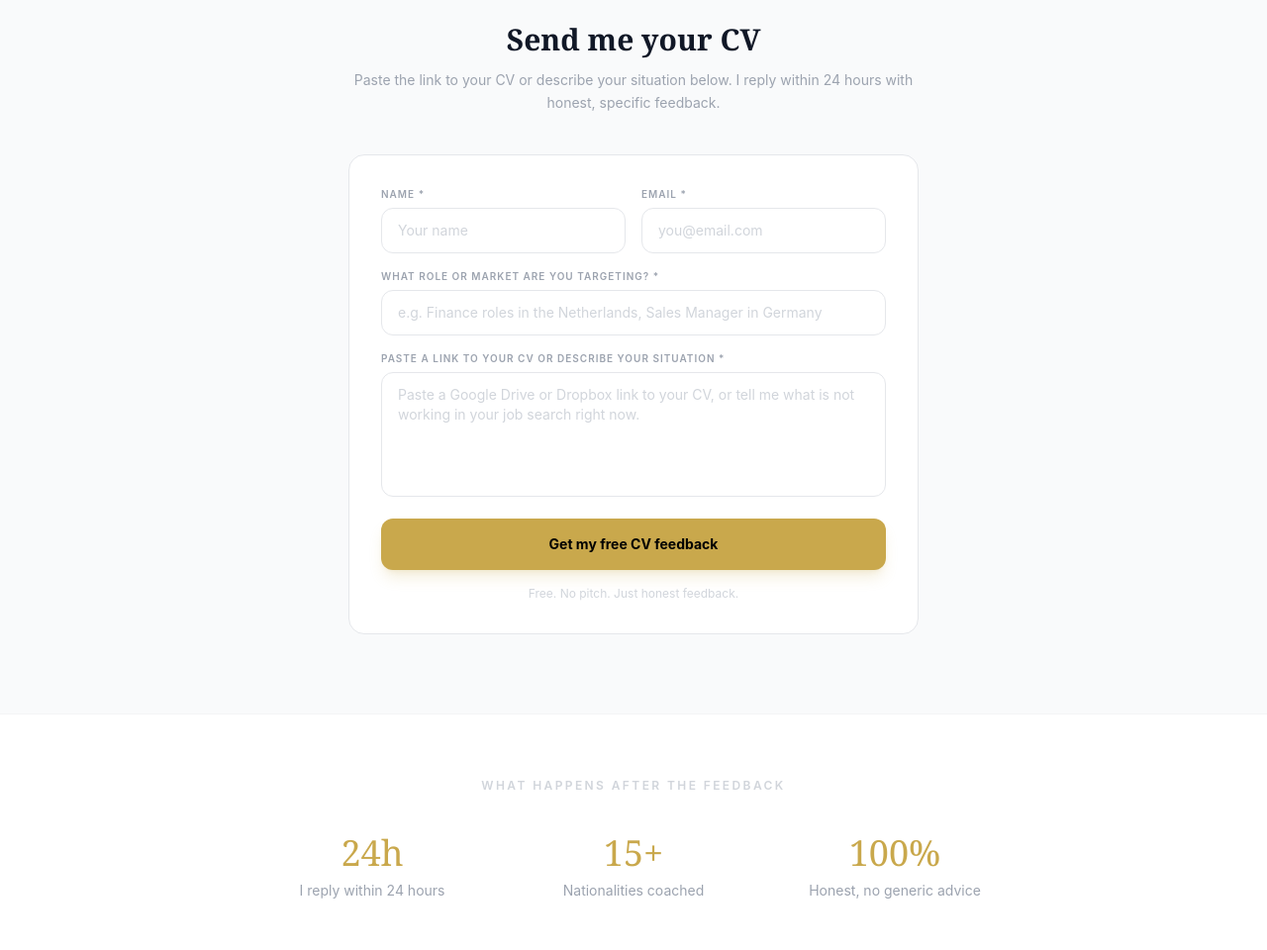
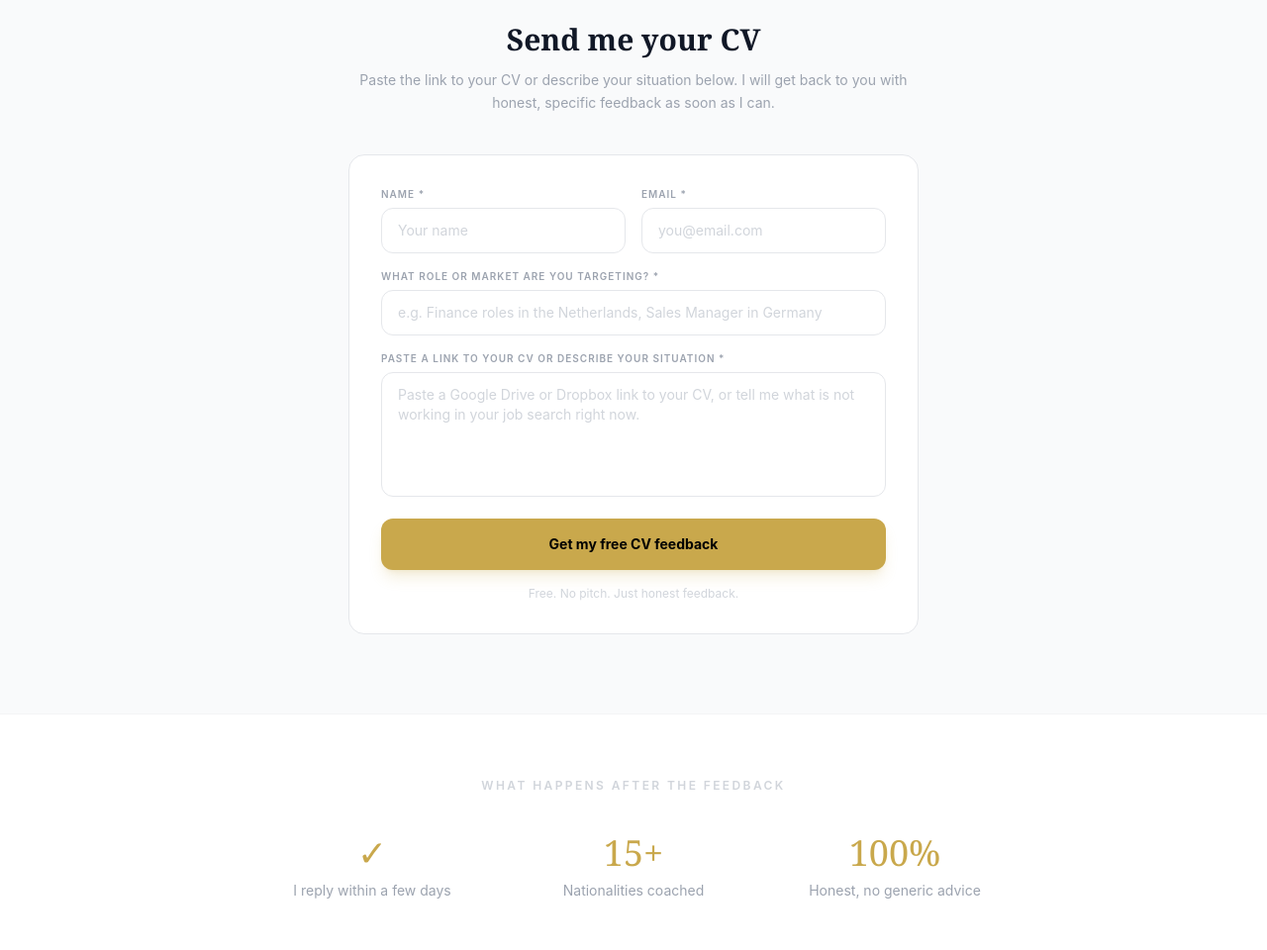
Before and after one commit to teruelorteganoelia-bit/land-in-europe-website, a Next.js app: page /cv-feedback in a window 1280 px wide. Shown: the part 984-1944 px from the top of the page at 99% size. Built offline with nearby package versions, Linux system fonts and the light colour scheme.

Commit message:
Replace 24 hours with more honest reply time copy

```diff
--- a/app/cv-feedback/page.tsx
+++ b/app/cv-feedback/page.tsx
@@ -95,7 +95,7 @@ export default function CVFeedbackPage() {
               Send me your CV
             </h2>
             <p className="text-gray-400 text-sm leading-relaxed">
-              Paste the link to your CV or describe your situation below. I reply within 24 hours with honest, specific feedback.
+              Paste the link to your CV or describe your situation below. I will get back to you with honest, specific feedback as soon as I can.
             </p>
           </div>
 
@@ -108,7 +108,7 @@ export default function CVFeedbackPage() {
                   </svg>
                 </div>
                 <h3 className="font-serif text-2xl font-bold text-gray-900 mb-2">Got it.</h3>
-                <p className="text-gray-400 text-sm">I will come back to you within 24 hours with honest feedback on your CV.</p>
+                <p className="text-gray-400 text-sm">I will get back to you with honest feedback on your CV as soon as I can.</p>
               </div>
             ) : (
               <form onSubmit={sub} className="space-y-4">
@@ -152,7 +152,7 @@ export default function CVFeedbackPage() {
           <p className="text-center text-xs font-semibold text-gray-300 uppercase tracking-[0.2em] mb-10">What happens after the feedback</p>
           <div className="grid sm:grid-cols-3 gap-6 text-center">
             {[
-              { stat: "24h", label: "I reply within 24 hours" },
+              { stat: "✓", label: "I reply within a few days" },
               { stat: "15+", label: "Nationalities coached" },
               { stat: "100%", label: "Honest, no generic advice" },
             ].map((s) => (
--- a/app/page.tsx
+++ b/app/page.tsx
@@ -1269,7 +1269,7 @@ function Contact() {
             Tell me your <span className="text-[#C9A84C]">situation</span>
           </h2>
           <p className="text-gray-400 text-sm leading-relaxed mb-10 max-w-md">Most people spend months applying and wondering what is wrong. One conversation is usually enough to figure it out. Tell me where you are and what has not been working.</p>
-          {["I reply within 24 hours","Sessions on Google Meet","English or Spanish, your call"].map(item => (
+          {["I reply within a few days","Sessions on Google Meet","English or Spanish, your call"].map(item => (
             <div key={item} className="flex items-center gap-3 mb-4">
               <div className="w-5 h-5 rounded-full bg-[#C9A84C]/10 flex items-center justify-center flex-shrink-0"><Check /></div>
               <span className="text-sm text-gray-500">{item}</span>
@@ -1282,7 +1282,7 @@ function Contact() {
             <div className="text-center py-12">
               <div className="w-14 h-14 rounded-full bg-gray-900 flex items-center justify-center mx-auto mb-5"><Check /></div>
               <h3 className="font-serif text-2xl font-bold text-gray-900 mb-2">Message received</h3>
-              <p className="text-gray-400 text-sm">I will be back to you within 24 hours.</p>
+              <p className="text-gray-400 text-sm">I will get back to you as soon as I can.</p>
             </div>
           ) : (
             <form onSubmit={sub} className="space-y-4" noValidate>
```
